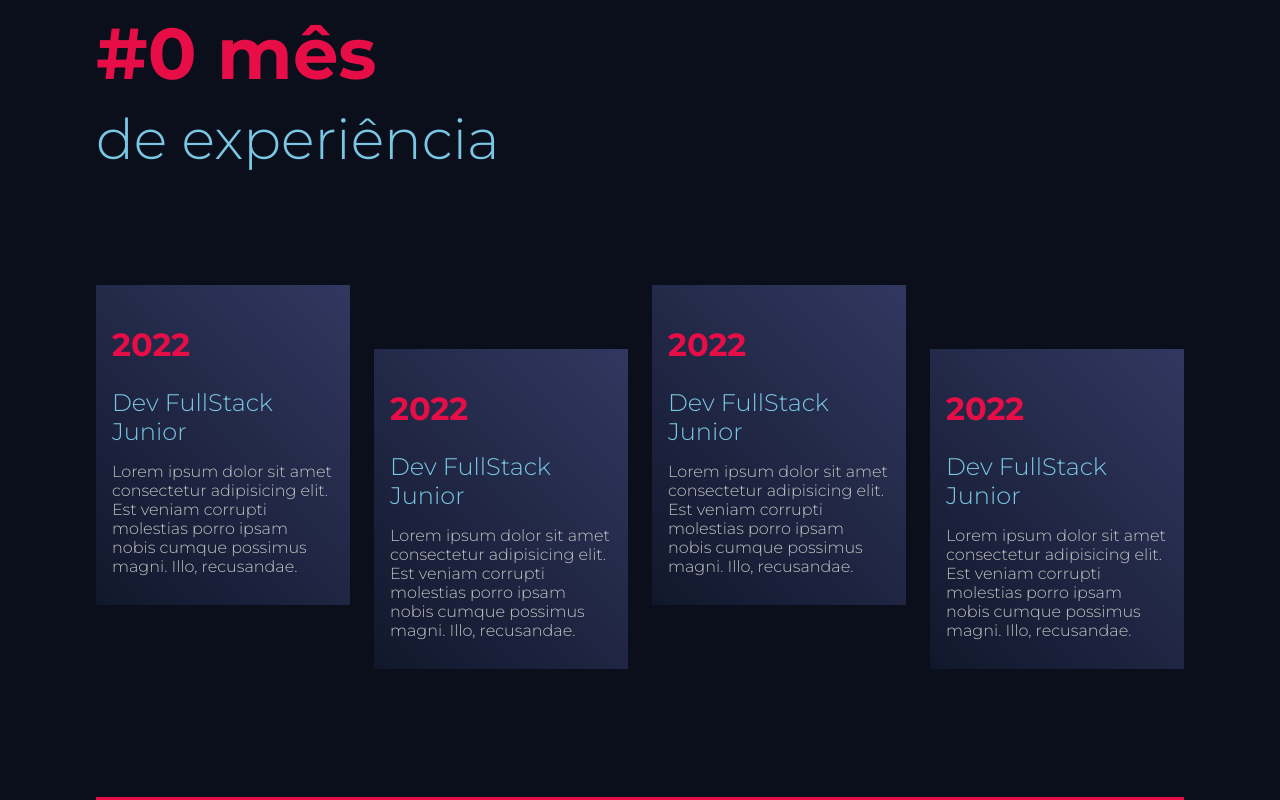
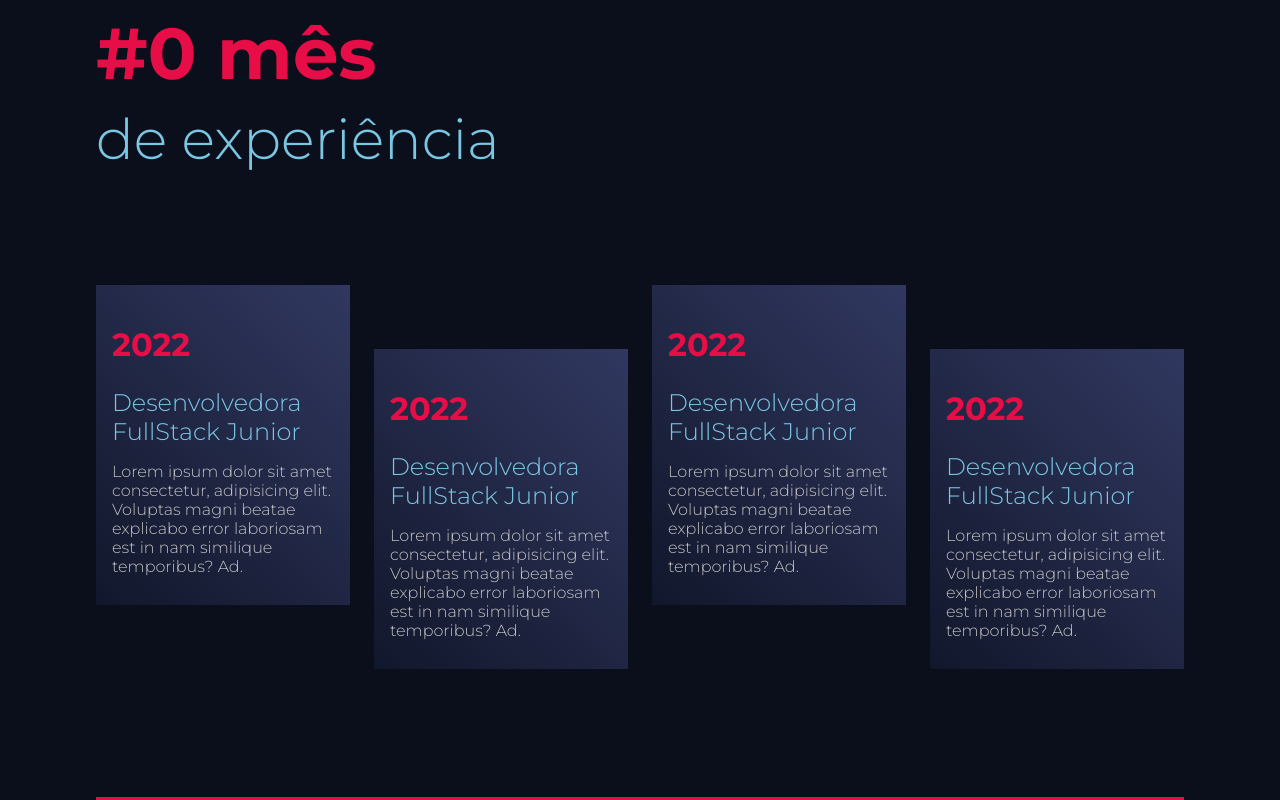
Before and after one commit to deiaalvs/portfolio, a Next.js app: page / in a window 1280 px wide. Shown: the part 737-1537 px from the top of the page. Built offline with nearby package versions, Linux system fonts and the light colour scheme.

Commit message:
moved project folders

```diff
--- a/src/Experiences/ExperienceItem.tsx
+++ /dev/null
@@ -1,17 +0,0 @@
-import { ItemContainer } from './styles';
-
-export default function ExperienceItem() {
-  return (
-    <ItemContainer>
-      <div>
-        <h1>2022</h1>
-        <h2>Dev FullStack Junior</h2>
-        <p>
-          Lorem ipsum dolor sit amet consectetur adipisicing elit. Est veniam
-          corrupti molestias porro ipsam nobis cumque possimus magni. Illo,
-          recusandae.
-        </p>
-      </div>
-    </ItemContainer>
-  );
-}
--- /dev/null
+++ b/src/components/Experiences/ExperienceItem.tsx
@@ -0,0 +1,19 @@
+import { ItemContainer } from './styles';
+
+interface IExperienceItemProps {
+  year: string;
+  title: string;
+  description: string;
+}
+
+export default function ExperienceItem({year, title, description} : IExperienceItemProps) {
+  return (
+    <ItemContainer>
+      <div>
+        <h1>{year}</h1>
+        <h2>{title}</h2>
+        <p>{description}</p>
+      </div>
+    </ItemContainer>
+  );
+}
--- a/src/Experiences/index.tsx
+++ b/src/components/Experiences/index.tsx
@@ -35,10 +35,26 @@ export function Experiences() {
         description="de experiência"
       />
       <section>
-        <ExperienceItem />
-        <ExperienceItem />
-        <ExperienceItem />
-        <ExperienceItem />
+        <ExperienceItem
+          year="2022"
+          title="Desenvolvedora FullStack Junior"
+          description="Lorem ipsum dolor sit amet consectetur, adipisicing elit. Voluptas magni beatae explicabo error laboriosam est in nam similique temporibus? Ad."
+        />
+        <ExperienceItem
+          year="2022"
+          title="Desenvolvedora FullStack Junior"
+          description="Lorem ipsum dolor sit amet consectetur, adipisicing elit. Voluptas magni beatae explicabo error laboriosam est in nam similique temporibus? Ad."
+        />
+        <ExperienceItem
+          year="2022"
+          title="Desenvolvedora FullStack Junior"
+          description="Lorem ipsum dolor sit amet consectetur, adipisicing elit. Voluptas magni beatae explicabo error laboriosam est in nam similique temporibus? Ad."
+        />
+        <ExperienceItem
+          year="2022"
+          title="Desenvolvedora FullStack Junior"
+          description="Lorem ipsum dolor sit amet consectetur, adipisicing elit. Voluptas magni beatae explicabo error laboriosam est in nam similique temporibus? Ad."
+        />
       </section>
     </Container>
   );
--- /dev/null
+++ b/src/components/Projects/styles.ts
@@ -0,0 +1,5 @@
+import styled from 'styled-components';
+
+export const Container = styled.div`
+
+`;
--- a/src/pages/index.tsx
+++ b/src/pages/index.tsx
@@ -1,6 +1,6 @@
 import { Header } from '../components/Header';
 import { HomeHero } from '../components/HomeHero';
-import { Experiences } from '../Experiences';
+import { Experiences } from '../components/Experiences';
 import { HomeContainer } from '../styles/HomeContainer.styles';
 
 export default function Home() {
```
Also changed, not shown: src/components/Projects/index.tsx (added, +16 -0 lines), src/components/Experiences/styles.ts (renamed from src/Experiences/styles.ts), src/components/TitleSection/index.tsx (renamed from src/TitleSection/index.tsx), src/components/TitleSection/styles.ts (renamed from src/TitleSection/styles.ts).
